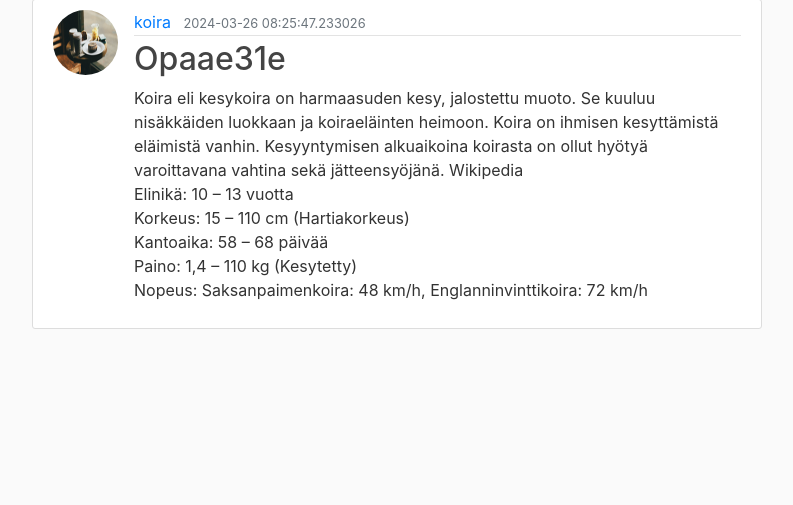
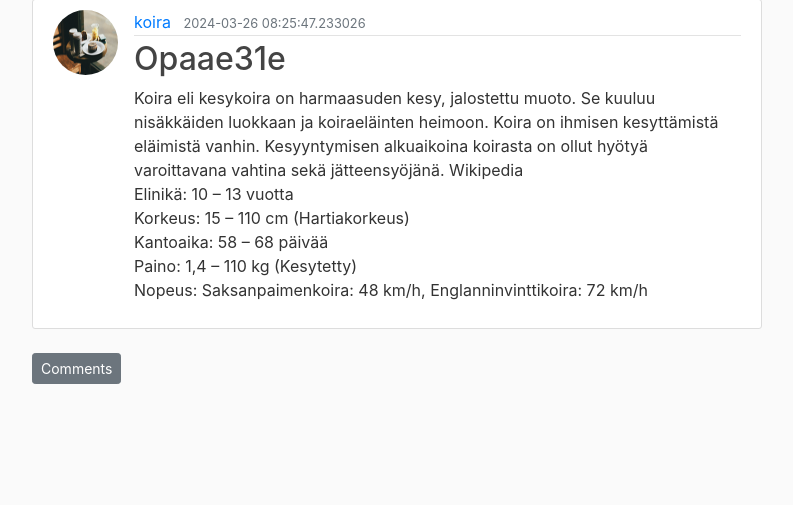
Before and after one commit to pronom8/Web-project, a Flask app: page /post/1 in a window 1280 px wide. Shown: the part 81-586 px from the top of the page, without its empty margins (53-846 px from the left). Run offline with Flask 3, Linux system fonts and the light colour scheme; some libraries are stand-ins or nearby versions.

Commit message:
Added comments button for Post.html
by clicking this the user can see the comments on this post

```diff
--- a/flaskblog/templates/post.html
+++ b/flaskblog/templates/post.html
@@ -18,6 +18,10 @@
             <p class="article-content">{{ post.content }}</p>
           </div>
         </article>
+
+        <a class="btn btn-secondary btn-sm mt-1 mb-1" href="{{ url_for('comments', post_id = post.id) }}">Comments</a>
+
+
 
         <!-- Modal -->
         <div class="modal fade" id="deleteModal" tabindex="-1" role="dialog" aria-labelledby="deleteModalLabel" aria-hidden="true">
```
